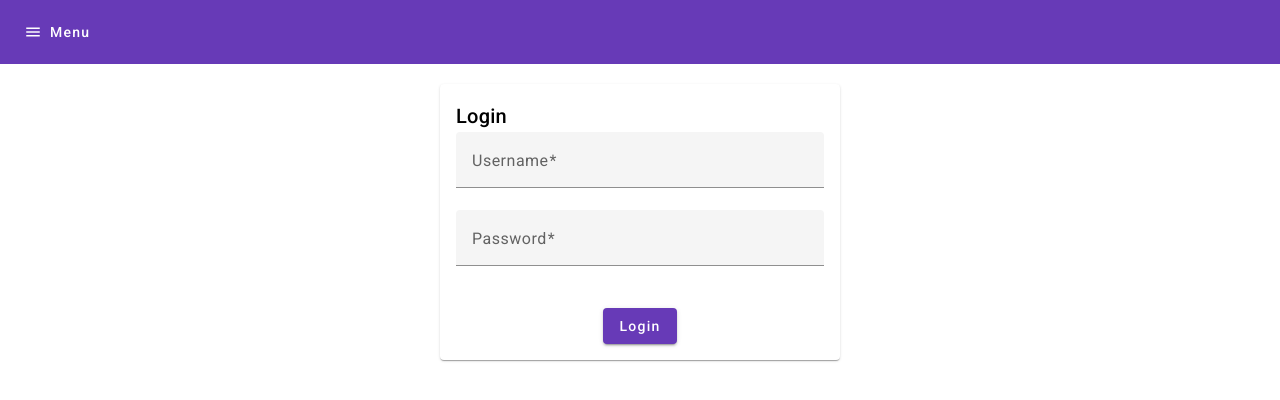
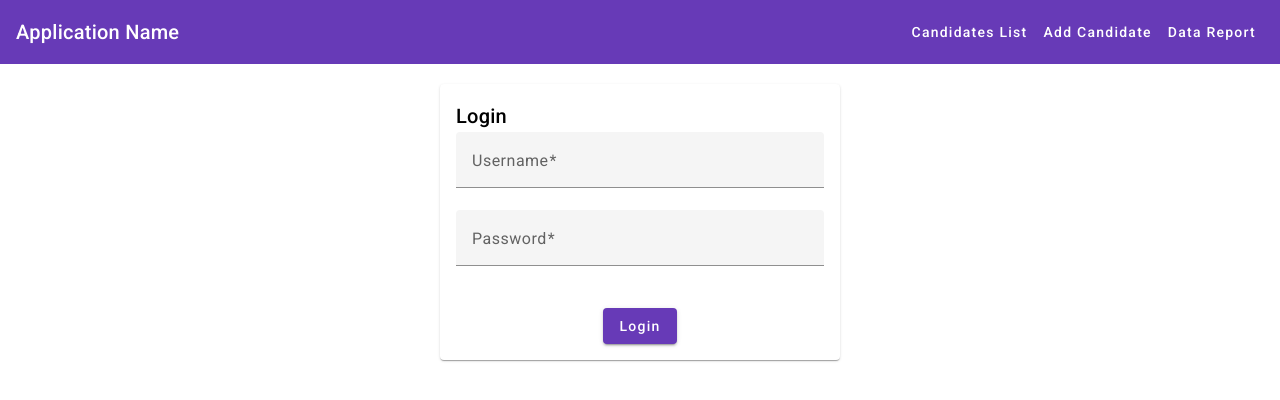
Before and after one commit to Biot-Savart/CandidateManagementSystem, an Angular app in the folder candidatemanagementsystemv2.client/: page /login in a window 1280 px wide. Shown: the top 400 px of the page. Built offline with nearby package versions, Linux system fonts and the light colour scheme.

Commit message:
responsive menu

```diff
--- a/candidatemanagementsystemv2.client/src/app/app.component.css
+++ b/candidatemanagementsystemv2.client/src/app/app.component.css
@@ -24,3 +24,7 @@ table {
   font-weight: bold;
   background-color: lightgray;
 }
+
+.example-spacer {
+  flex: 1 1 auto;
+}
--- a/candidatemanagementsystemv2.client/src/app/app.component.html
+++ b/candidatemanagementsystemv2.client/src/app/app.component.html
@@ -1,16 +1,24 @@
-<div fxLayout="row" fxLayoutAlign="space-between center">
-  <mat-toolbar color="primary" fxFlex="auto" fxLayoutAlign="start center">
-    <button mat-button [matMenuTriggerFor]="menu"><mat-icon>menu</mat-icon> Menu</button>
+<mat-toolbar color="primary">
+  <span>Application Name</span>
+  <span class="example-spacer"></span>
+  <!-- Full-width navigation for larger screens -->
+  <div class="nav-links" *ngIf="activeMediaQuery === 'large'">
+    <a mat-button routerLink="/candidates" routerLinkActive="active">Candidates List</a>
+    <a mat-button routerLink="/candidate-add" routerLinkActive="active">Add Candidate</a>
+    <a mat-button routerLink="/data-report" routerLinkActive="active">Data Report</a>
+  </div>
+
+  <!-- Collapsible menu for smaller screens -->
+  <div *ngIf="activeMediaQuery === 'small'">
+    <button mat-icon-button [matMenuTriggerFor]="menu">
+      <mat-icon>menu</mat-icon>
+    </button>
     <mat-menu #menu="matMenu">
-      <button mat-menu-item routerLink="/candidates" routerLinkActive="active">Candidates List</button>
-      <button mat-menu-item routerLink="/candidate-add" routerLinkActive="active">Add Candidate</button>
-      <button mat-menu-item routerLink="/data-report" routerLinkActive="active">Data Report</button>
+      <button mat-menu-item routerLink="/candidates">Candidates List</button>
+      <button mat-menu-item routerLink="/candidate-add">Add Candidate</button>
+      <button mat-menu-item routerLink="/data-report">Data Report</button>
     </mat-menu>
-  </mat-toolbar>
-</div>
+  </div>
+</mat-toolbar>
 
-<div fxLayout="row">
-  <div fxFlex="auto">
-    <router-outlet></router-outlet>
-  </div>
-</div>
+<router-outlet></router-outlet>
--- a/candidatemanagementsystemv2.client/src/app/app.component.ts
+++ b/candidatemanagementsystemv2.client/src/app/app.component.ts
@@ -1,5 +1,7 @@
 import { HttpClient } from '@angular/common/http';
-import { Component, OnInit } from '@angular/core';
+import { Component, OnDestroy, OnInit } from '@angular/core';
+import { MediaChange, MediaObserver } from '@angular/flex-layout';
+import { Subscription } from 'rxjs';
 
 interface WeatherForecast {
   date: string;
@@ -13,24 +15,24 @@ interface WeatherForecast {
   templateUrl: './app.component.html',
   styleUrls: ['./app.component.css']
 })
-export class AppComponent implements OnInit {
+export class AppComponent implements OnInit, OnDestroy {
   public forecasts: WeatherForecast[] = [];
+  watcher: Subscription;
+  activeMediaQuery = '';
 
-  constructor(private http: HttpClient) {}
+  constructor(private http: HttpClient, private mediaObserver: MediaObserver) {
+    this.watcher = mediaObserver.asObservable().subscribe((changes) => {
+      // Assuming you want to track if the screen is large
+      this.activeMediaQuery = changes.filter(change => change.mqAlias === 'lg').length > 0 ? 'large' : 'small';
+      // Do something with this information
+    });
+}
 
   ngOnInit() {
-    //this.getForecasts();
   }
 
-  getForecasts() {
-    this.http.get<WeatherForecast[]>('/weatherforecast').subscribe(
-      (result) => {
-        this.forecasts = result;
-      },
-      (error) => {
-        console.error(error);
-      }
-    );
+  ngOnDestroy() {
+    this.watcher.unsubscribe();
   }
 
   title = 'candidatemanagementsystemv2.client';
--- a/candidatemanagementsystemv2.client/src/app/app.module.ts
+++ b/candidatemanagementsystemv2.client/src/app/app.module.ts
@@ -23,7 +23,9 @@ import { LoginComponent } from './login/login.component';
 import { PositionsDisplayPipe } from './pipes/positions-display.pipe';
 import { SkillsDisplayPipe } from './pipes/skills-display.pipe';
 import { FlexLayoutModule } from '@angular/flex-layout';
-import { MatMenuModule } from '@angular/material/menu'
+import { MatMenuModule } from '@angular/material/menu';
+import { MatSidenavModule } from '@angular/material/sidenav'
+import { MatTabsModule, MatTabNav } from '@angular/material/tabs';
 
 
 // Define routes
@@ -50,7 +52,7 @@ const routes: Routes = [
   imports: [
     BrowserModule, HttpClientModule, BrowserAnimationsModule, RouterModule, RouterModule.forRoot(routes),
     MatTableModule, MatButtonModule, MatToolbarModule, MatIconModule, FormsModule, MatCardModule, MatFormFieldModule, MatInputModule, ReactiveFormsModule,
-    MatSelectModule, MatListModule, FlexLayoutModule, MatMenuModule
+    MatSelectModule, MatListModule, FlexLayoutModule, MatMenuModule, MatSidenavModule, MatTabsModule
 
   ],
   providers: [{ provide: HTTP_INTERCEPTORS, useClass: AuthInterceptor, multi: true }],
```
Also changed, not shown: 2 other files (tests, documents, lock files or other folders).
